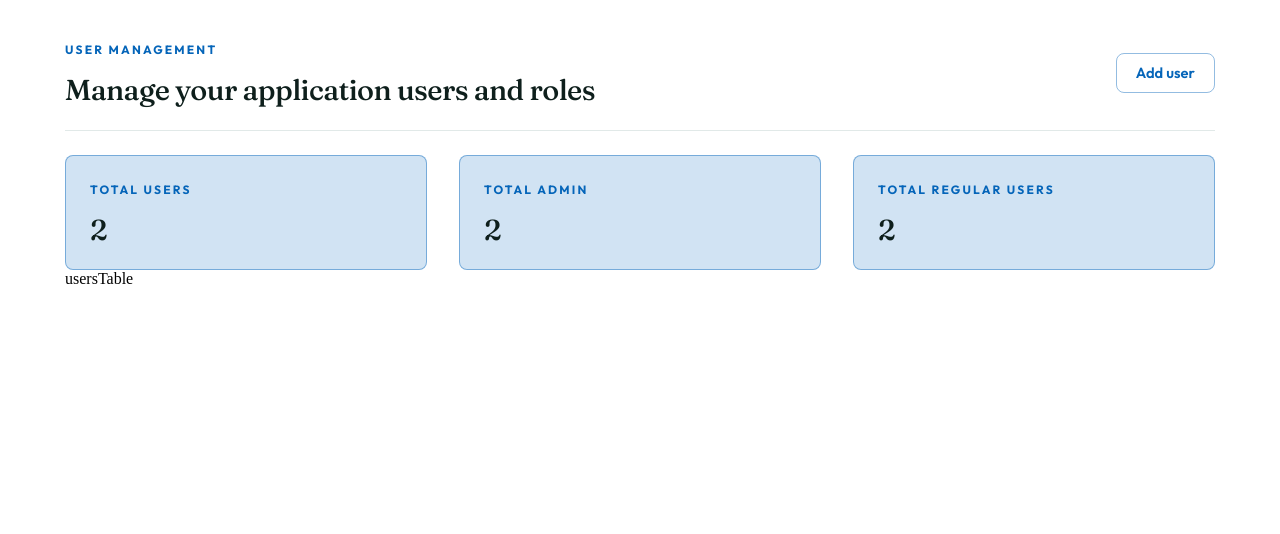
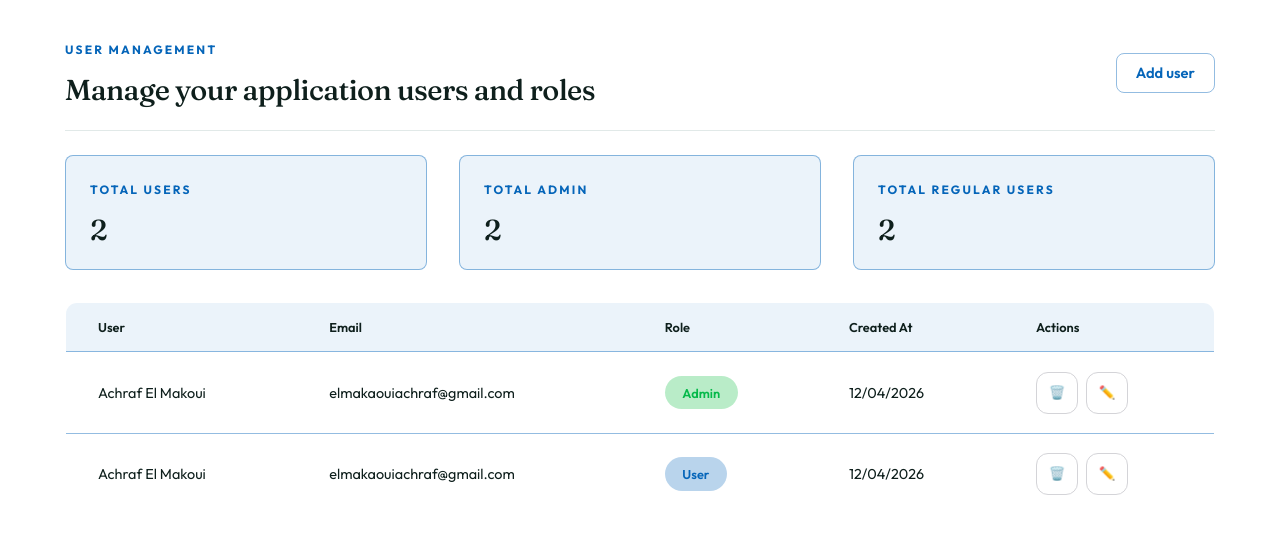
Before and after one commit to achrafelmakaoui/User_Management_TP, a React (Create React App) app in the folder frontend/: page / in a window 1280 px wide. Shown: the top 534 px of the page. Built offline with nearby package versions, Linux system fonts and the light colour scheme.

Commit message:
Add User Table UI

```diff
--- a/frontend/src/components/usersStats/UsersStats.css
+++ b/frontend/src/components/usersStats/UsersStats.css
@@ -4,9 +4,10 @@
     align-items: center;
     justify-content: space-between;
     gap: 2rem;
+    margin-bottom: 2rem;
 }
 .stateCard {
-    background-color: #bed7eeb3;
+    background-color: #bed7ee4e;
     border: 1px solid #0565b972;
     width: 100%;
     padding: 1.5rem;
--- a/frontend/src/components/usersTable/UsersTable.css
+++ b/frontend/src/components/usersTable/UsersTable.css
@@ -0,0 +1,75 @@
+.tableBanner{
+    width: 100%;
+}
+.usersTable {
+    width: 100%;
+    border-collapse: collapse;
+    border: 1px solid #0565b96e;
+    border-radius: 12px;
+    overflow: hidden;
+    font-family: "Outfit", sans-serif;
+}
+.usersTable thead {
+    background: #bed7ee4e;
+}
+.usersTable th {
+    text-align: left;
+    padding: 1rem 2rem;
+    font-size: 0.8rem;
+    font-weight: 600;
+    color: #0e1f1c;
+}
+.usersTable td {
+    padding: 1.2rem 2rem;
+    border-top: 1px solid #0565b96e;
+    font-size: 0.9rem;
+    font-weight: 400;
+    color: #0e1f1c;
+}
+.usersTable tbody tr:hover {
+    background: #bed7ee4e;
+}
+.role.user span{
+    font-size: 0.8rem;
+    font-weight: 600;
+    background-color: #0565b947;
+    padding: 0.55rem 1.1rem;
+    border-radius: 50px;
+    color: #0565b9;
+}
+.role.admin span{
+    font-size: 0.8rem;
+    font-weight: 600;
+    background-color: #05b93b47;
+    padding: 0.55rem 1.1rem;
+    border-radius: 50px;
+    color: #05b94a;
+}
+.actionBtns {
+    display: flex;
+    gap: 8px;
+}
+.actionDelete {
+    width: 42px;
+    height: 42px;
+    border: 1px solid #d4d4d8;
+    border-radius: 12px;
+    background: white;
+    cursor: pointer;
+    transition: 0.2s;
+}
+.actionDelete:hover {
+    background: red;
+}
+.actionUpdate {
+    width: 42px;
+    height: 42px;
+    border: 1px solid #d4d4d8;
+    border-radius: 12px;
+    background: white;
+    cursor: pointer;
+    transition: 0.2s;
+}
+.actionUpdate:hover {
+    background: #0565b9;
+}
--- a/frontend/src/components/usersTable/UsersTable.jsx
+++ b/frontend/src/components/usersTable/UsersTable.jsx
@@ -1,8 +1,51 @@
 import React from 'react'
+import "./UsersTable.css"
 
 const usersTable = () => {
   return (
-    <div>usersTable</div>
+    <div className='tableBanner'>
+        <table className="usersTable">
+            <thead>
+                <tr>
+                    <th>User</th>
+                    <th>Email</th>
+                    <th>Role</th>
+                    <th>Created At</th>
+                    <th>Actions</th>
+                </tr>
+            </thead>
+            <tbody>
+                <tr>
+                    <td>Achraf El Makoui</td>
+                    <td>elmakaouiachraf@gmail.com</td>
+                    <td className="role admin">
+                        <span>Admin</span>
+                    </td>
+                    <td>12/04/2026</td>
+                    <td>
+                      <div className='actionBtns'>
+                          <button className='actionDelete'>🗑️</button>
+                          <button className='actionUpdate'>✏️</button>
+                      </div>
+                    </td>
+                </tr>
+                <tr>
+                    <td>Achraf El Makoui</td>
+                    <td>elmakaouiachraf@gmail.com</td>
+                    <td className="role user">
+                        <span>User</span>
+                    </td>
+                    <td>12/04/2026</td>
+                    <td>
+                      <div className='actionBtns'>
+                          <button className='actionDelete'>🗑️</button>
+                          <button className='actionUpdate'>✏️</button>
+                      </div>
+                    </td>
+                </tr>
+            </tbody>
+        </table>
+    </div>
   )
 }
 
```
